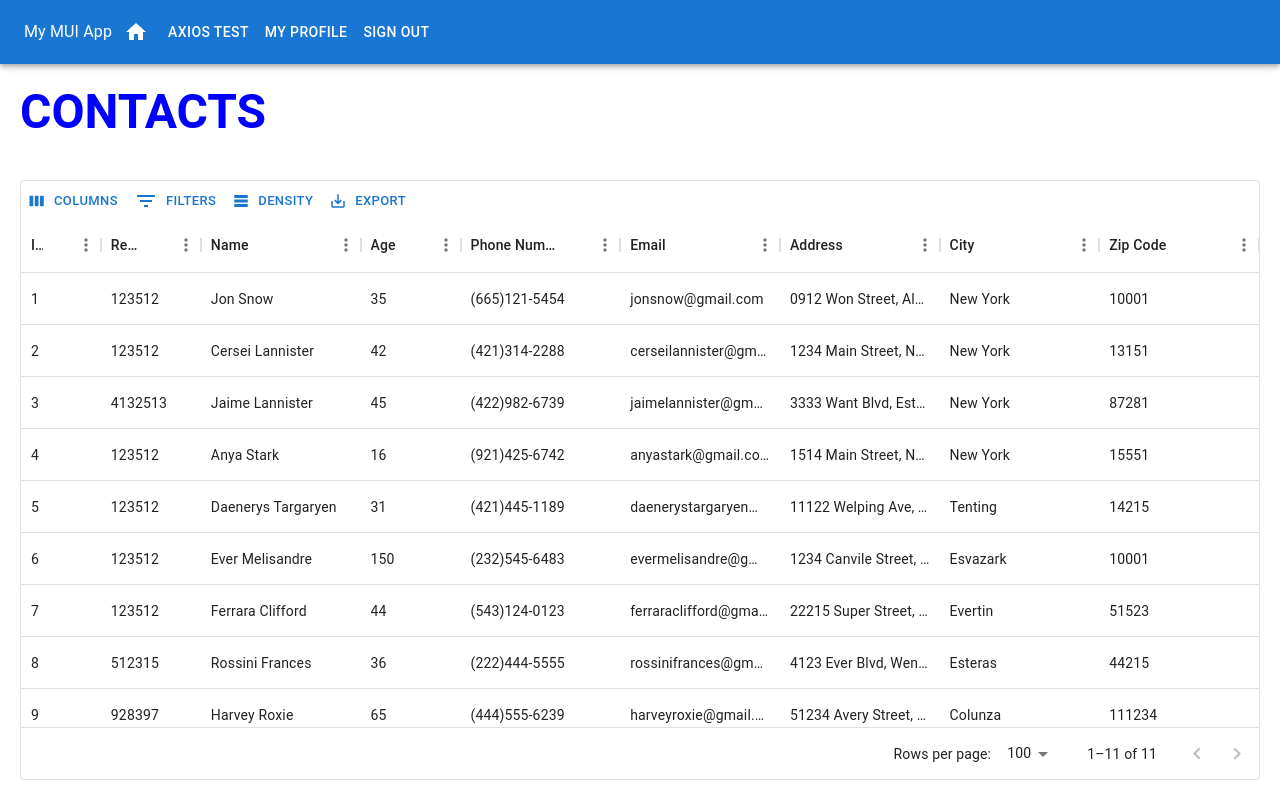
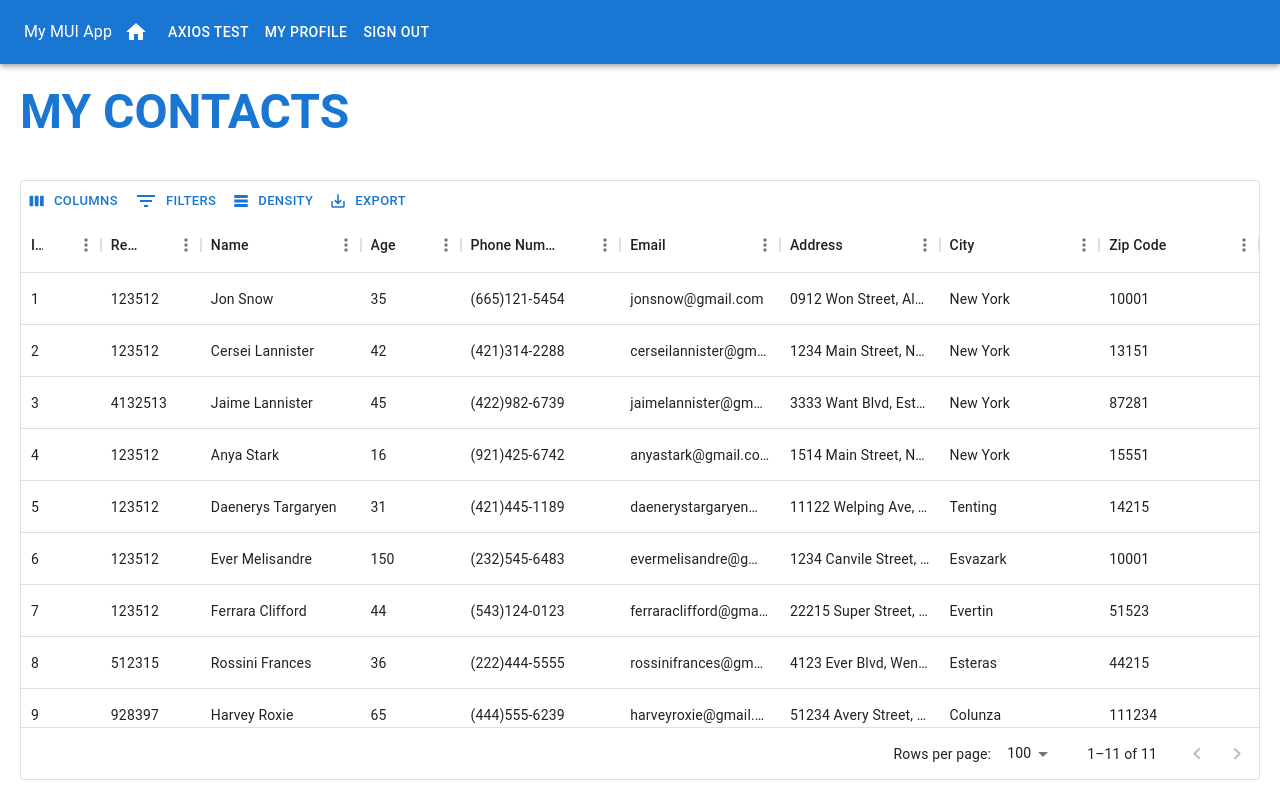
Before and after one commit to cn-ot/my-mui-app, a React (Create React App) app: page /signin in a window 1280 px wide. Both pictures are taken after typing "name@example.com", "Sample123" into the empty fields and a click on the button "SUBMIT". Built offline with nearby package versions, Linux system fonts and the light colour scheme.

Commit message:
Updated Signout Redirect code

```diff
--- a/src/auth/Signin.js
+++ b/src/auth/Signin.js
@@ -62,7 +62,8 @@ const StyledTextField = styled(TextField, {})({
 const StyledSubmit = styled(Button, {})({
   margin: 'auto',
   marginBottom: theme.spacing.unit * 2,
-  backgroundColor: 'green'
+  backgroundColor: '#1976d2',
+  color: 'white'
 });
 
 class Signin extends Component {
--- a/src/components/Dashboard.js
+++ b/src/components/Dashboard.js
@@ -63,11 +63,11 @@ class Dashboard extends Component {
           <Box mb="30px">
             <Typography
                 variant="h3"
-                color="blue"
+                color="#1976d2"
                 fontWeight="bold"
                 sx={{ m: "0 0 5px 0" }}
             >
-                CONTACTS
+                MY CONTACTS
             </Typography>
           </Box>
           <Box
--- a/src/pages/Menu.js
+++ b/src/pages/Menu.js
@@ -18,8 +18,8 @@ const isActive = (history, path) => {
 
 export const withRouter = (Component) =>{
     const Wrapper = (props) =>{
-        const history = useNavigate();
-        return <Component history={history} {...props}/>
+        const navigate = useNavigate();
+        return <Component history={navigate} {...props}/>
     }
     return Wrapper;
 }
@@ -64,7 +64,7 @@ const Menu = withRouter(({history}) => (
               <Button style={isActive(history, "/user/" + auth.isAuthenticated()._id)}>My Profile</Button>
             </Link>
             <Button color="inherit" onClick={() => {
-                auth.signout(() => window.location.reload())
+                auth.signout(() => history('/'))
               }}>Sign out</Button>
           </span>)
         }
```
